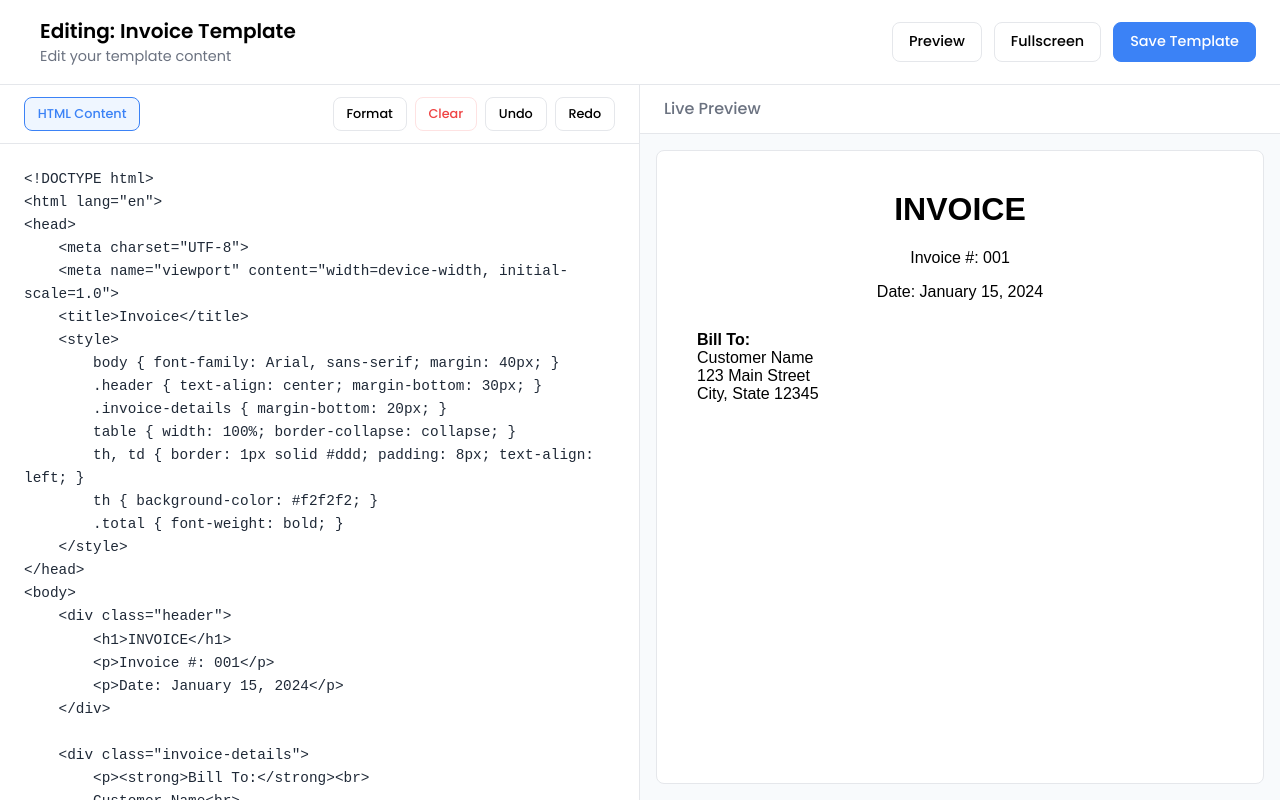
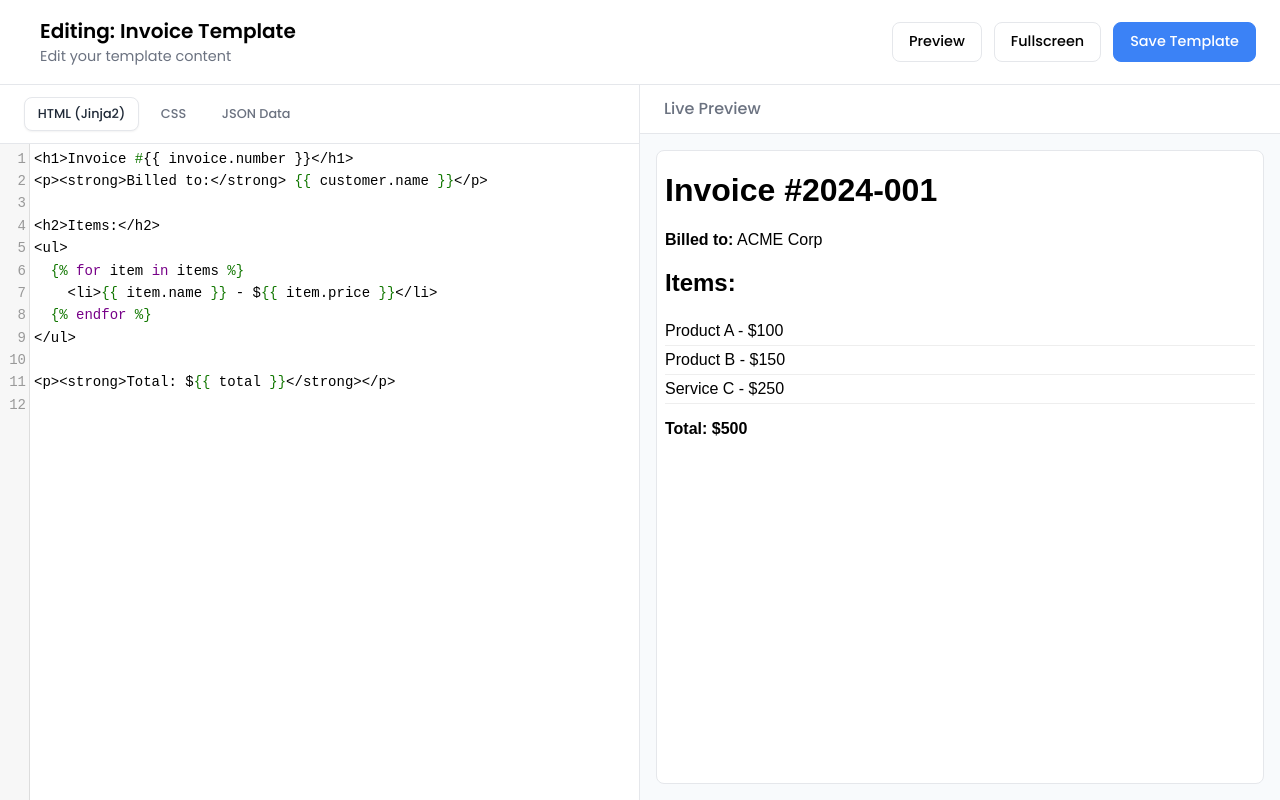
Before and after one commit to Mangesh-Sawant/telenlio-template-frontend, an Angular app: page /editor/1 in a window 1280 px wide. Built offline with nearby package versions, Linux system fonts and the light colour scheme; some icons are missing.

Commit message:
working editor

```diff
--- a/angular.json
+++ b/angular.json
@@ -32,7 +32,8 @@
               }
             ],
             "styles": [
-              "src/styles.scss"
+              "src/styles.scss",
+              "node_modules/codemirror/lib/codemirror.css"
             ],
             "scripts": []
           },
--- a/package.json
+++ b/package.json
@@ -18,7 +18,9 @@
     "@angular/platform-browser-dynamic": "^19.2.0",
     "@angular/router": "^19.2.14",
     "@tailwindcss/postcss": "^4.1.11",
+    "codemirror": "^5.65.19",
     "jwt-decode": "^4.0.0",
+    "nunjucks": "^3.2.4",
     "rxjs": "~7.8.0",
     "tslib": "^2.3.0",
     "zone.js": "^0.15.1"
@@ -27,7 +29,9 @@
     "@angular-devkit/build-angular": "^19.2.15",
     "@angular/cli": "^19.2.15",
     "@angular/compiler-cli": "^19.2.0",
+    "@types/codemirror": "^5.60.16",
     "@types/jasmine": "~5.1.0",
+    "@types/nunjucks": "^3.2.6",
     "autoprefixer": "^10.4.21",
     "jasmine-core": "~5.6.0",
     "karma": "~6.4.0",
--- a/src/app/features/editor/editor.component.html
+++ b/src/app/features/editor/editor.component.html
@@ -15,34 +15,39 @@
     </div>
   </header>
 
-  <!-- MAIN CONTENT (EDITOR + PREVIEW) -->
+  <!-- MAIN CONTENT -->
   <main class="editor-main">
-    <!-- Left Panel: HTML Editor -->
     <div class="editor-panel">
+      <!-- TOOLBAR -->
       <div class="editor-toolbar">
         <div class="tabs">
-          <button class="btn btn-sm btn-tab active">HTML Content</button>
+          <button class="btn btn-sm btn-tab" [class.active]="activeTab === 'html'" (click)="setActiveTab('html')">HTML (Jinja2)</button>
+          <button class="btn btn-sm btn-tab" [class.active]="activeTab === 'css'" (click)="setActiveTab('css')">CSS</button>
+          <button class="btn btn-sm btn-tab" [class.active]="activeTab === 'json'" (click)="setActiveTab('json')">JSON Data</button>
         </div>
-        <div class="actions">
-          <button class="btn btn-sm btn-secondary">Format</button>
-          <button class="btn btn-sm btn-clear">Clear</button>
-          <button class="btn btn-sm btn-secondary">Undo</button>
-          <button class="btn btn-sm btn-secondary">Redo</button>
+        <div class="actions"></div>
+      </div>
+
+      <!-- EDITOR WRAPPER -->
+      <div class="code-editor-wrapper">
+        <!-- Each editor gets its own container, which is hidden/shown. -->
+        <div class="editor-instance-wrapper" [hidden]="activeTab !== 'html'">
+          <textarea #htmlEditor>{{ htmlContent }}</textarea>
         </div>
-      </div>
-      <div class="code-editor-wrapper">
-        <textarea [(ngModel)]="htmlContent" spellcheck="false"></textarea>
+        <div class="editor-instance-wrapper" [hidden]="activeTab !== 'css'">
+          <textarea #cssEditor>{{ cssContent }}</textarea>
+        </div>
+        <div class="editor-instance-wrapper" [hidden]="activeTab !== 'json'">
+          <textarea #jsonEditor>{{ jsonData }}</textarea>
+        </div>
       </div>
     </div>
 
-    <!-- Right Panel: Live Preview -->
+    <!-- PREVIEW PANEL -->
     <div class="preview-panel">
-      <div class="preview-header">
-        <span>Live Preview</span>
-      </div>
+      <div class="preview-header"><span>Live Preview</span></div>
       <div class="preview-content">
-        <!-- The iframe isolates the preview's styles from the main app -->
-        <iframe [srcdoc]="htmlContent | safeHtml"></iframe>
+        <iframe [srcdoc]="livePreviewContent | safeHtml"></iframe>
       </div>
     </div>
   </main>
--- a/src/app/features/editor/editor.component.scss
+++ b/src/app/features/editor/editor.component.scss
@@ -1,3 +1,5 @@
+// All previous styles remain. This is the complete file.
+
 // Use global CSS variables from src/styles.scss
 :host {
   display: block;
@@ -20,7 +22,7 @@
   align-items: center;
   padding: 1rem 1.5rem;
   border-bottom: 1px solid var(--border-color);
-  flex-shrink: 0; // Prevent header from shrinking
+  flex-shrink: 0;
 }
 .header-title-section {
   display: flex;
@@ -54,7 +56,7 @@
   display: grid;
   grid-template-columns: 1fr 1fr;
   flex-grow: 1;
-  overflow: hidden; // Important for child height
+  overflow: hidden;
 }
 
 /* Left Panel: Editor */
@@ -72,29 +74,39 @@
   flex-shrink: 0;
 }
 .tabs, .actions { display: flex; gap: 0.5rem; }
-.btn-tab.active {
-  border-color: var(--primary-color);
-  background-color: var(--primary-bg-light);
-  color: var(--primary-color);
+.btn-tab {
+  background-color: transparent;
+  border-color: transparent;
+  color: var(--text-secondary);
+  &.active {
+    background-color: var(--card-bg);
+    border-color: var(--border-color);
+    color: var(--text-primary);
+    box-shadow: 0 1px 2px rgba(0,0,0,0.05);
+  }
 }
+
+/* Styles for the editor containers */
 .code-editor-wrapper {
   flex-grow: 1;
   position: relative;
   textarea {
-    position: absolute;
-    top: 0; left: 0;
-    width: 100%;
-    height: 100%;
-    border: none;
-    outline: none;
-    resize: none;
-    padding: 1.5rem;
-    font-family: 'Courier New', Courier, monospace;
-    font-size: 0.9rem;
-    line-height: 1.6;
-    color: var(--text-primary);
-    box-sizing: border-box;
+    display: none; // Hide original textareas permanently
   }
+}
+
+.editor-instance-wrapper {
+  position: absolute;
+  top: 0; left: 0;
+  width: 100%;
+  height: 100%;
+}
+
+// Global style for all CodeMirror instances
+::ng-deep .CodeMirror {
+  height: 100% !important;
+  font-size: 14px;
+  line-height: 1.6;
 }
 
 /* Right Panel: Preview */
@@ -111,13 +123,13 @@
 }
 .preview-content {
   flex-grow: 1;
-  background-color: #f8fafc; // Light gray background for preview area
+  background-color: #f8fafc;
   padding: 1rem;
   iframe {
     width: 100%;
     height: 100%;
     border: 1px solid var(--border-color);
     border-radius: 8px;
-    background-color: white; // Iframe content background
+    background-color: white;
   }
 }
--- a/src/app/features/editor/editor.component.ts
+++ b/src/app/features/editor/editor.component.ts
@@ -1,60 +1,130 @@
-import { Component } from '@angular/core';
-import { CommonModule } from '@angular/common';
-import { FormsModule } from '@angular/forms';
+import {AfterViewInit, Component, ElementRef, ViewChild} from '@angular/core';
+import {CommonModule} from '@angular/common';
+import {FormsModule} from '@angular/forms';
+import {RouterModule} from '@angular/router';
+
+// Import Nunjucks and CodeMirror
+import * as nunjucks from 'nunjucks';
+import * as CodeMirror from 'codemirror';
+
+// Import CodeMirror modes for syntax highlighting
+import 'codemirror/mode/htmlmixed/htmlmixed';
+import 'codemirror/mode/css/css';
+import 'codemirror/mode/javascript/javascript';
+import 'codemirror/mode/jinja2/jinja2';
 import {SafeHtmlPipe} from '../../core/safe-html.pipe';
-import {RouterLink} from '@angular/router'; // <-- Import for ngModel
 
 @Component({
   selector: 'app-editor',
   standalone: true,
-  imports: [
-    CommonModule,
-    FormsModule,     // <-- Add to imports
-    SafeHtmlPipe,
-    SafeHtmlPipe,
-    RouterLink,
-    // <-- Add to imports
-  ],
+  imports: [CommonModule, FormsModule, RouterModule, SafeHtmlPipe],
   templateUrl: './editor.component.html',
   styleUrls: ['./editor.component.scss']
 })
-export class EditorComponent {
+export class EditorComponent implements AfterViewInit {
+  @ViewChild('htmlEditor') htmlEditorRef!: ElementRef<HTMLTextAreaElement>;
+  @ViewChild('cssEditor') cssEditorRef!: ElementRef<HTMLTextAreaElement>;
+  @ViewChild('jsonEditor') jsonEditorRef!: ElementRef<HTMLTextAreaElement>;
+
+  private cmHtml: CodeMirror.Editor | undefined;
+  private cmCss: CodeMirror.Editor | undefined;
+  private cmJson: CodeMirror.Editor | undefined;
+
   templateName: string = "Invoice Template";
+  activeTab: 'html' | 'css' | 'json' = 'html';
 
-  // The content for the HTML editor, bound with ngModel
-  htmlContent: string = `<!DOCTYPE html>
-<html lang="en">
-<head>
-    <meta charset="UTF-8">
-    <meta name="viewport" content="width=device-width, initial-scale=1.0">
-    <title>Invoice</title>
-    <style>
-        body { font-family: Arial, sans-serif; margin: 40px; }
-        .header { text-align: center; margin-bottom: 30px; }
-        .invoice-details { margin-bottom: 20px; }
-        table { width: 100%; border-collapse: collapse; }
-        th, td { border: 1px solid #ddd; padding: 8px; text-align: left; }
-        th { background-color: #f2f2f2; }
-        .total { font-weight: bold; }
-    </style>
-</head>
-<body>
-    <div class="header">
-        <h1>INVOICE</h1>
-        <p>Invoice #: 001</p>
-        <p>Date: January 15, 2024</p>
-    </div>
+  htmlContent: string = `<h1>Invoice #{{ invoice.number }}</h1>
+<p><strong>Billed to:</strong> {{ customer.name }}</p>
 
-    <div class="invoice-details">
-        <p><strong>Bill To:</strong><br>
-        Customer Name<br>
-        123 Main Street<br>
-        City, State 12345</p>
-    </div>
+<h2>Items:</h2>
+<ul>
+  {% for item in items %}
+    <li>{{ item.name }} - \${{ item.price }}</li>
+  {% endfor %}
+</ul>
 
-    <table>
-      <!-- Table content would go here -->
-    </table>
-</body>
-</html>`;
+<p><strong>Total: \${{ total }}</strong></p>
+`;
+
+  cssContent: string = `body { font-family: sans-serif; }
+ul { list-style-type: none; padding: 0; }
+li { border-bottom: 1px solid #eee; padding: 5px 0; }
+`;
+
+  jsonData: string = `{
+  "invoice": { "number": "2024-001" },
+  "customer": { "name": "ACME Corp" },
+  "items": [
+    { "name": "Product A", "price": 100 },
+    { "name": "Product B", "price": 150 },
+    { "name": "Service C", "price": 250 }
+  ],
+  "total": 500
+}`;
+
+  ngAfterViewInit(): void {
+    // On load, only initialize the editor for the default active tab.
+    this.initializeHtmlEditor();
+  }
+
+  setActiveTab(tab: 'html' | 'css' | 'json'): void {
+    this.activeTab = tab;
+
+    // Use a timeout to ensure the DOM has updated and the container is visible
+    // before we initialize the editor for the first time or refresh it.
+    setTimeout(() => {
+      switch (tab) {
+        case 'html':
+          this.initializeHtmlEditor();
+          break;
+        case 'css':
+          this.initializeCssEditor();
+          break;
+        case 'json':
+          this.initializeJsonEditor();
+          break;
+      }
+    }, 1);
+  }
+
+  private initializeHtmlEditor() {
+    if (!this.cmHtml) { // LAZY INITIALIZATION: Only create if it doesn't exist
+      this.cmHtml = CodeMirror.fromTextArea(this.htmlEditorRef.nativeElement, {
+        mode: 'jinja2', lineNumbers: true, theme: 'default'
+      });
+      this.cmHtml.on('change', (cm) => this.htmlContent = cm.getValue());
+    }
+    this.cmHtml.refresh(); // Always refresh to ensure it's drawn correctly
+  }
+
+  private initializeCssEditor() {
+    if (!this.cmCss) { // LAZY INITIALIZATION
+      this.cmCss = CodeMirror.fromTextArea(this.cssEditorRef.nativeElement, {
+        mode: 'css', lineNumbers: true, theme: 'default'
+      });
+      this.cmCss.on('change', (cm) => this.cssContent = cm.getValue());
+    }
+    this.cmCss.refresh();
+  }
+
+  private initializeJsonEditor() {
+    if (!this.cmJson) { // LAZY INITIALIZATION
+      this.cmJson = CodeMirror.fromTextArea(this.jsonEditorRef.nativeElement, {
+        mode: { name: 'javascript', json: true }, lineNumbers: true, theme: 'default'
+      });
+      this.cmJson.on('change', (cm) => this.jsonData = cm.getValue());
+    }
+    this.cmJson.refresh();
+  }
+
+  get livePreviewContent(): string {
+    let finalHtml = '';
+    try {
+      const dataContext = JSON.parse(this.jsonData);
+      finalHtml = nunjucks.renderString(this.htmlContent, dataContext);
+    } catch (e) {
+      finalHtml = `<div style="color: red; font-family: sans-serif; padding: 20px;"><h3>Error Rendering Template</h3><pre>${(e as Error).message}</pre></div>`;
+    }
+    return `<html><head><style>${this.cssContent}</style></head><body>${finalHtml}</body></html>`;
+  }
 }
```
Also changed, not shown: 1 other file (tests, documents, lock files or other folders).
